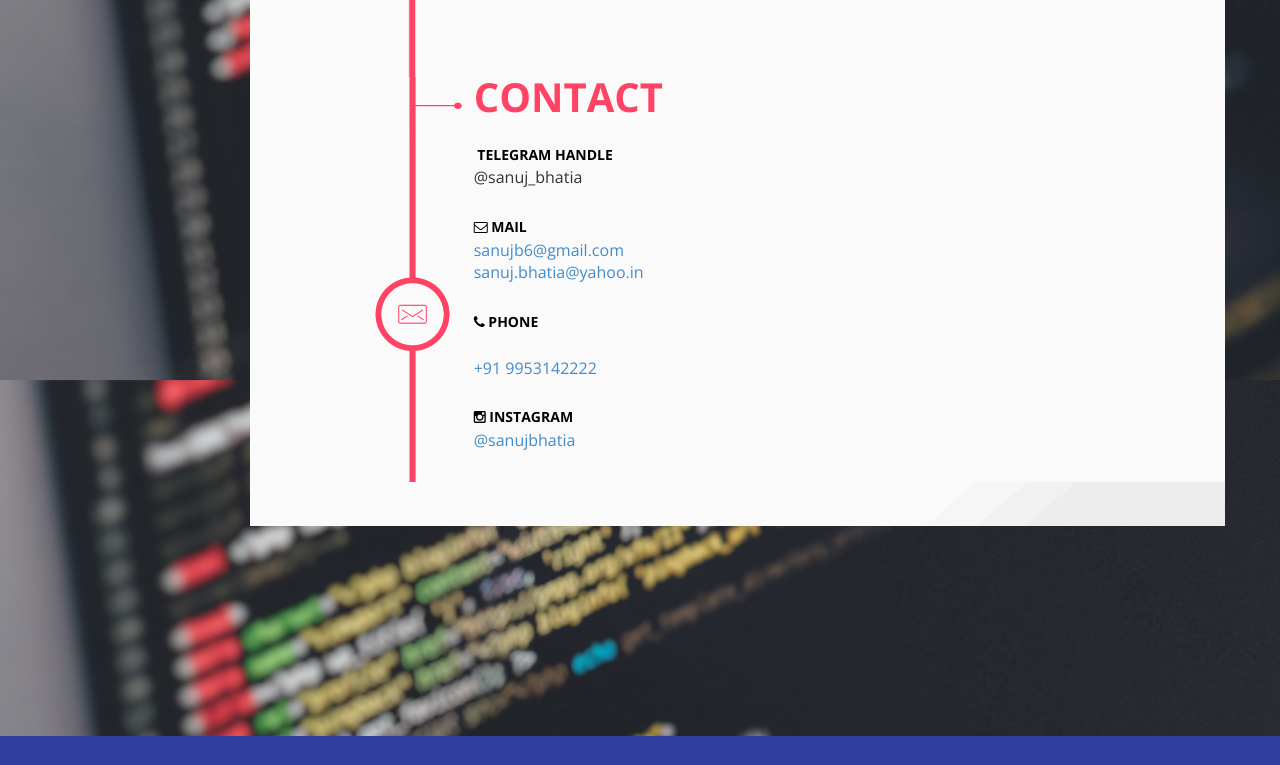
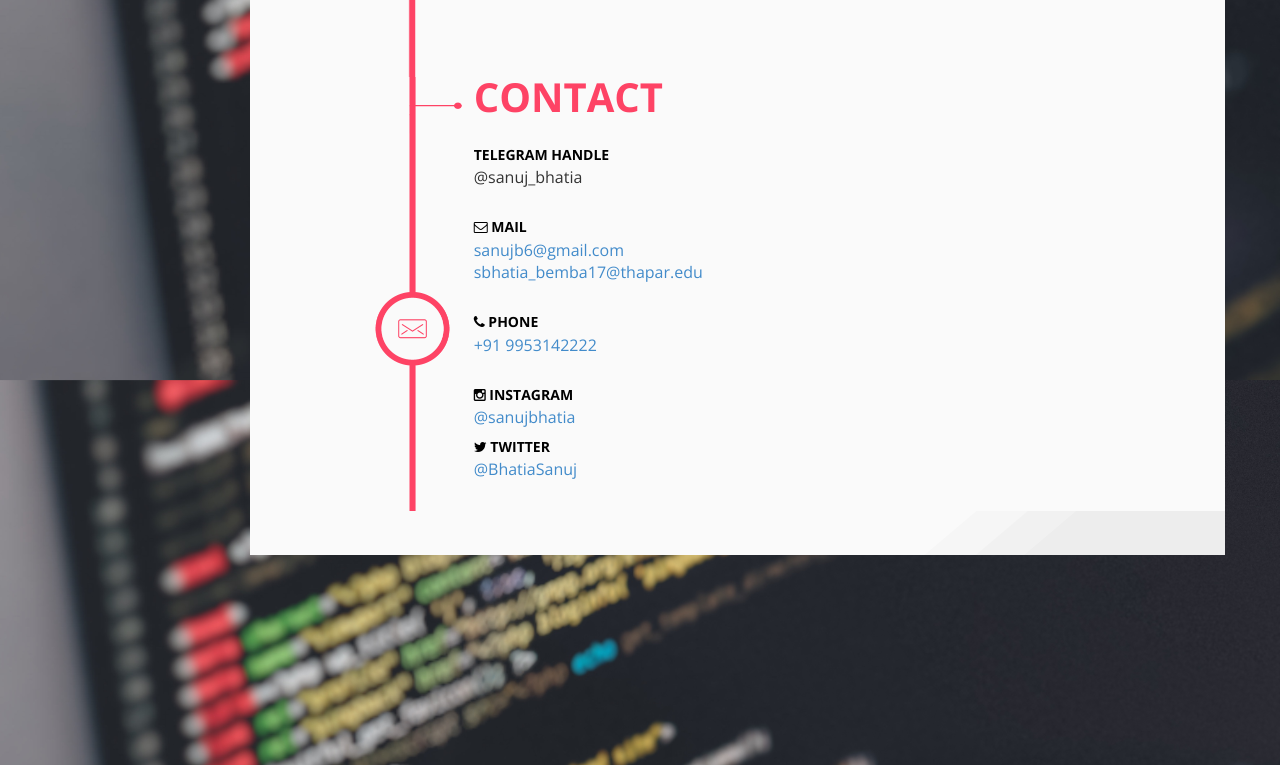
Before and after one commit to sanujbhatia/sanujbhatia.github.io, a plain HTML site: page index.html in a window 1280 px wide. Shown: the part 2183-2948 px from the top of the page. Before the commit the page ends 2919 px from the top, so only its background shows below. Drawn offline with nearby package versions, Linux system fonts and the light colour scheme.

Commit message:
update twitter

```diff
--- a/index.html
+++ b/index.html
@@ -652,7 +652,7 @@
                   <div class="row">
                     <!-- Contact infos -->
                     <div class="col-md-4 contact-infos">
-                      <h4 class="contact-subtitle-1"><i class="fa fa-telegram"></i> Telegram Handle</h4>
+                      <h4 class="contact-subtitle-1"><i class="fa fa-telegram"></i>Telegram Handle</h4>
                       <p>@sanuj_bhatia</p>
                       <br>
                       <h4 class="contact-subtitle-1"><i class="fa fa-envelope-o"></i> Mail</h4>
@@ -660,14 +660,13 @@
                         <a href="mailto:sanujb6@gmail.com" target="_top">
                           sanujb6@gmail.com
                         </a>
-                        <a href="mailto:sanuj.bhatia@yahoo.in" target="_top">
-                        	sanuj.bhatia@yahoo.in
+                        <a href="mailto:sbhatia_bemba17@thapar.edu" target="_top">
+                        	sbhatia_bemba17@thapar.edu
                         </a>
                       </p>
                       <br>
                       <h4 class="contact-subtitle-1"> <i class="fa fa-phone"></i> Phone </h4>
                       <p>
-                      	<br>
                       	<a href="tel:919953142222">
                       		+91 9953142222
                       	</a>
@@ -677,6 +676,12 @@
                       <p>
                       	<a href="https://www.instagram.com/sanujbhatia">
                       		@sanujbhatia
+                      	</a>
+                      </p>
+                      <h4 class="contact-subtitle-1"> <i class="fa fa-twitter"></i> Twitter </h4>
+                      <p>
+                      	<a href="https://twitter.com/BhatiaSanuj">
+                      		@BhatiaSanuj
                       	</a>
                       </p>
 
```
Also changed, not shown: 2 other files.
